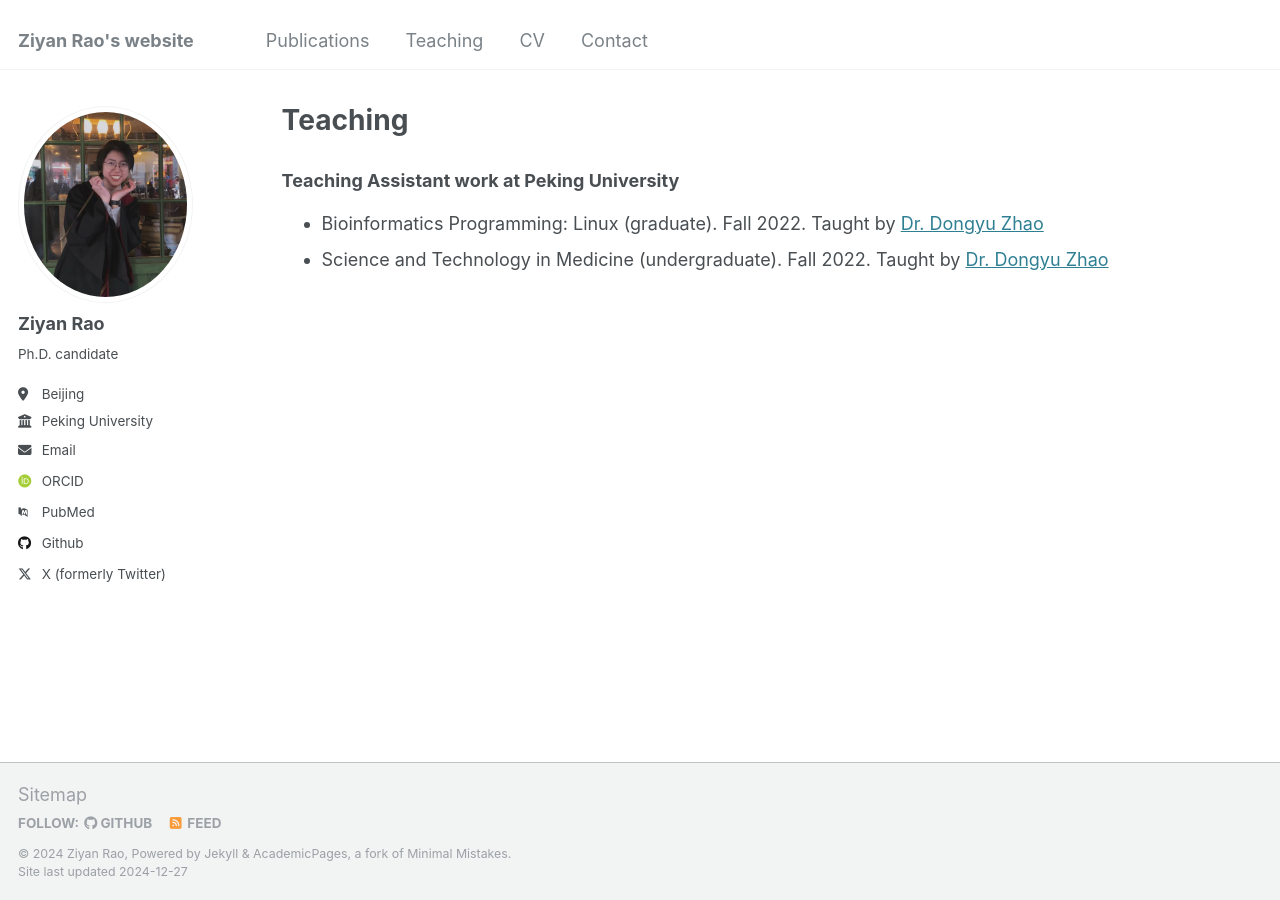
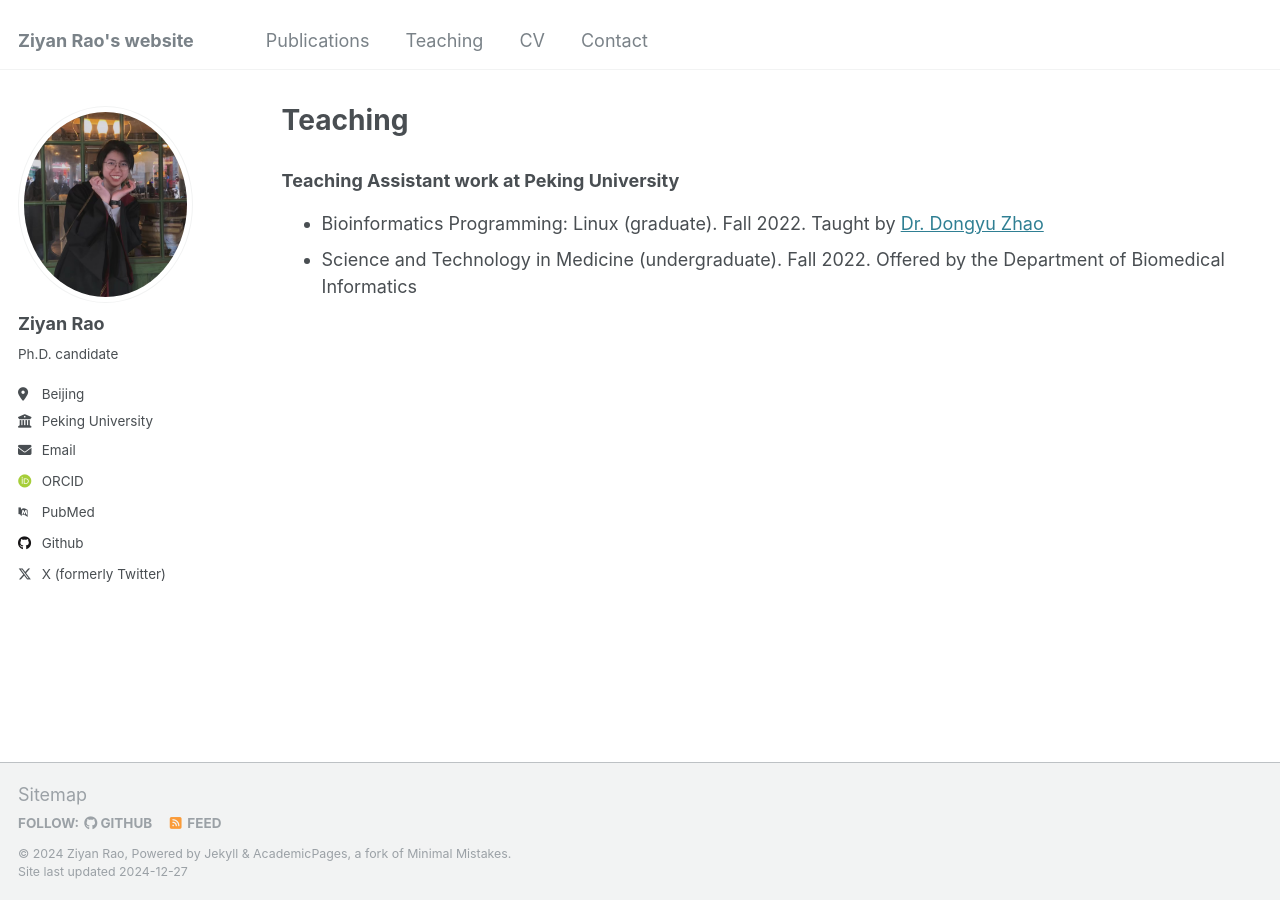
Before and after one commit to starrzy/starrzy.github.io, a Jekyll site: the page built from _pages/teaching.md, in a window 1280 px wide. Built offline with Jekyll 4.4.1, drawn with Linux system fonts in a browser that asks for light colours; some web fonts are replaced.

Commit message:
Update teaching.md

```diff
--- a/_pages/teaching.md
+++ b/_pages/teaching.md
@@ -9,4 +9,4 @@ author_profile: true
 
 ### Teaching Assistant work at Peking University
 - Bioinformatics Programming: Linux (graduate). Fall 2022. Taught by [Dr. Dongyu Zhao](https://www.labxing.com/profile/7367)
-- Science and Technology in Medicine (undergraduate). Fall 2022. Taught by [Dr. Dongyu Zhao](https://www.labxing.com/profile/7367)
+- Science and Technology in Medicine (undergraduate). Fall 2022. Offered by the Department of Biomedical Informatics
```
